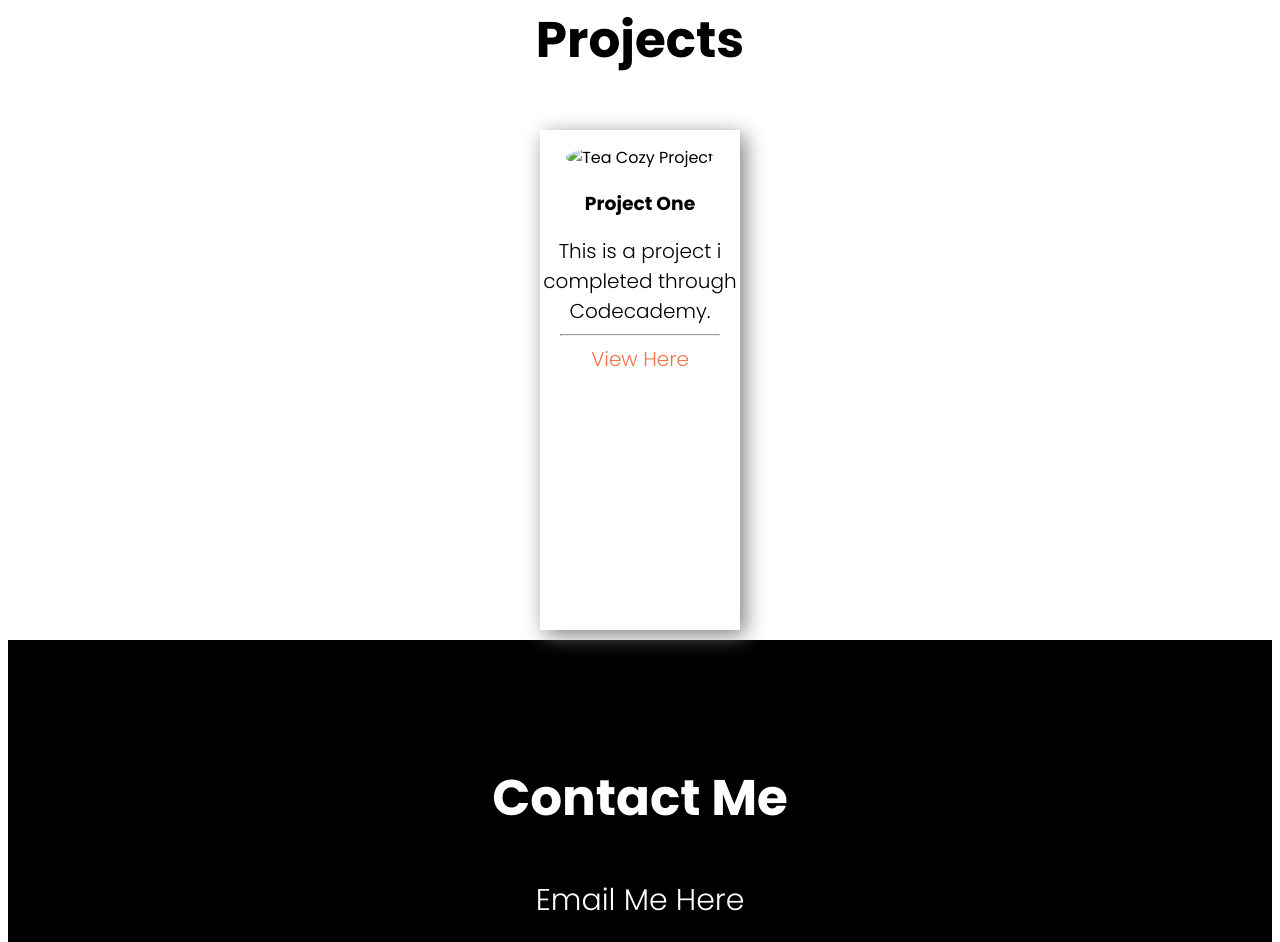
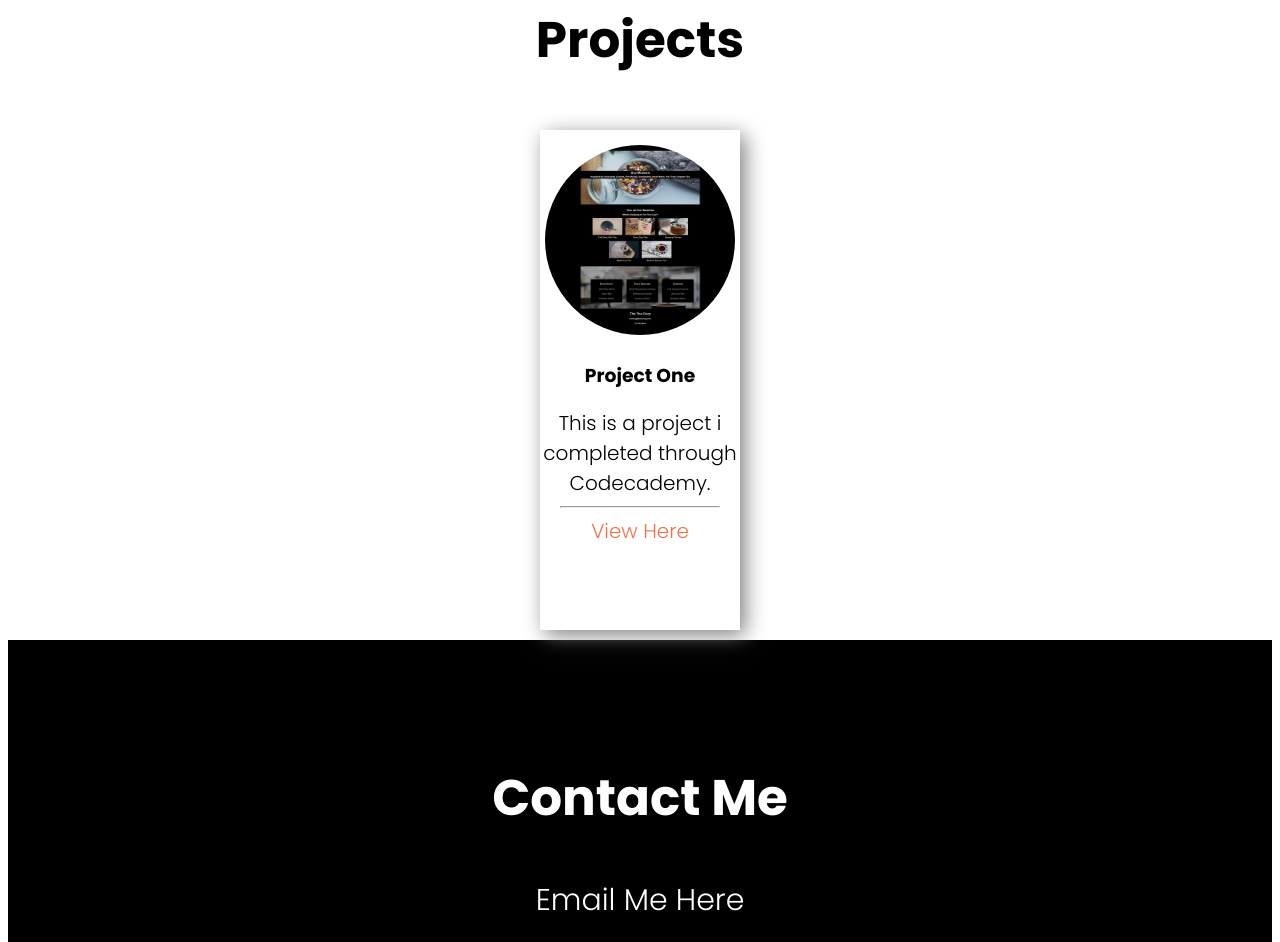
Before and after one commit to CWAndrews/Caleb-Andrews, a plain HTML site: page index.html in a window 1280 px wide. Shown: the part 1558-2500 px from the top of the page. Drawn offline with Linux system fonts and the light colour scheme; files whose address does not match are found by name.

Commit message:
Update index.html

```diff
--- a/index.html
+++ b/index.html
@@ -58,7 +58,7 @@
             <h2>Projects</h2>
             <div class="project-container">
                 <div class="project-card">
-                    <img class="project-image" src="src/589ed418a291ce1ab425f713ce14a7f1783b2bb8_2_428x500.jpeg" alt="Tea Cozy Project"/>
+                    <img class="project-image" src="https://github.com/CWAndrews/Caleb-Andrews/blob/main/589ed418a291ce1ab425f713ce14a7f1783b2bb8_2_428x500.jpeg" alt="Tea Cozy Project"/>
                     <h3>Project One</h3>
                     <p class="subtext">This is a project i completed through Codecademy.</p>
                     <hr/>
```
